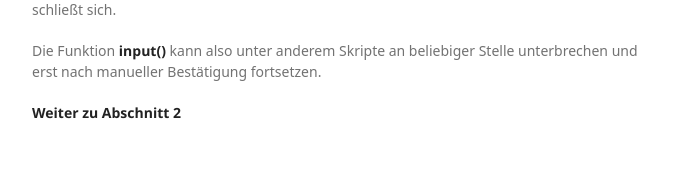
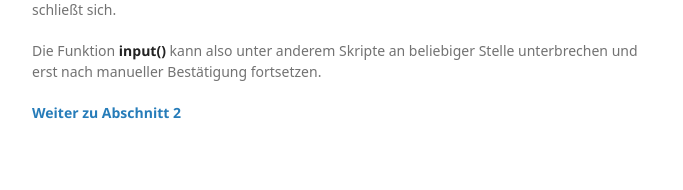
Before and after one commit to ctreffe/alspace, a Jekyll site: the page built from python3-tutorial/part1.md, in a window 1280 px wide. Shown: the part 2759-2949 px from the top of the page, without its empty margins (468-1151 px from the left). Built offline with Jekyll 4.4.1, drawn with Linux system fonts in a browser that asks for light colours; some web fonts are replaced; our own code applies the rules of GitHub Pages for plain Markdown files.

```diff
--- a/python3-tutorial/part1.md
+++ b/python3-tutorial/part1.md
@@ -120,4 +120,4 @@ schließt sich.
 Die Funktion **input()** kann also unter anderem Skripte an beliebiger Stelle unterbrechen und
 erst nach manueller Bestätigung fortsetzen.
 
-[**Weiter zu Abschnitt 2**](part2.md)
+**[Weiter zu Abschnitt 2](part2.md)**
```
